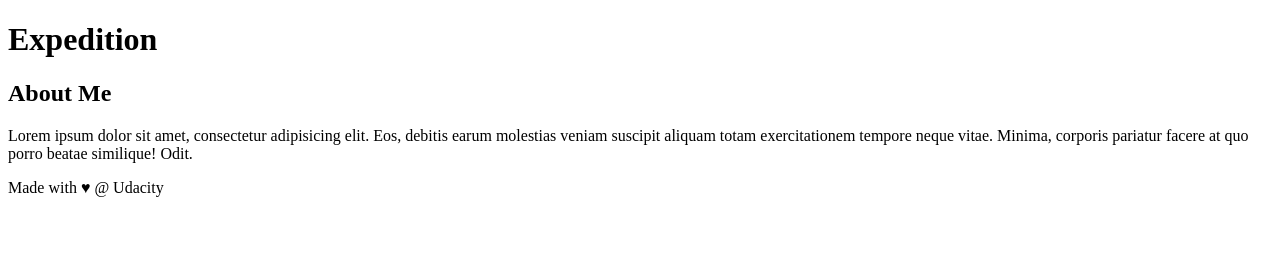
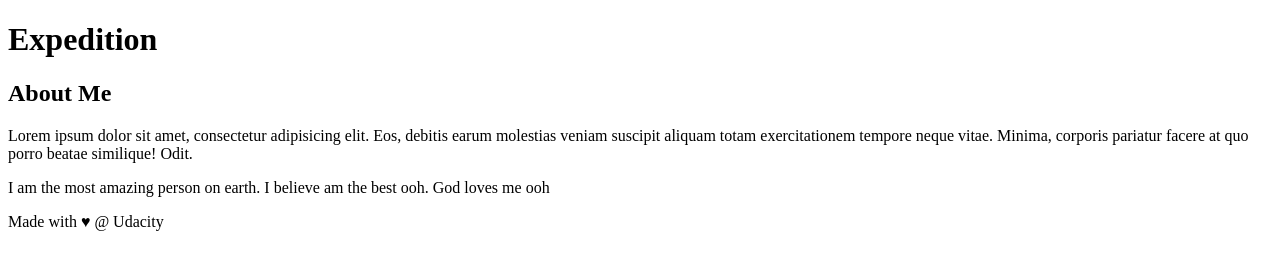
Before and after one commit to Emmanuel-bot/newgitrepo, a plain HTML site: page index.html in a window 1280 px wide. Drawn offline with Linux system fonts and the light colour scheme.

Commit message:
added content on aside div

```diff
--- a/index.html
+++ b/index.html
@@ -23,6 +23,7 @@
     <h2>About Me</h2>
 
     <p>Lorem ipsum dolor sit amet, consectetur adipisicing elit. Eos, debitis earum molestias veniam suscipit aliquam totam exercitationem tempore neque vitae. Minima, corporis pariatur facere at quo porro beatae similique! Odit.</p>
+    <p>I am the most amazing person on earth. I believe am the best ooh. God loves me ooh</p>
 </aside>
 <!-- end of new content -->
     <footer>
```
